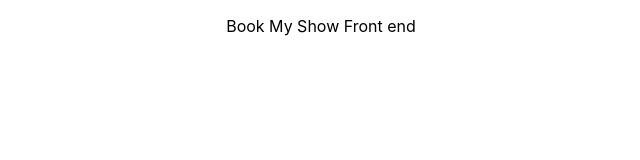
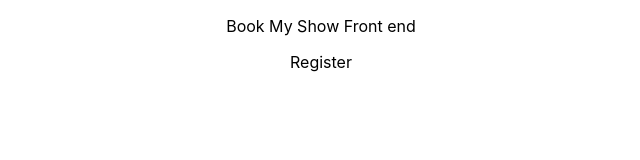
Before and after one commit to swethasuresh-08/BookMyShowProject, a React (Create React App) app in the folder frontend_bms/: page /register in a window 1280 px wide. Shown: the top 160 px of the page, without its empty margins (319-959 px from the left). Built offline with nearby package versions, Linux system fonts and the light colour scheme.

Commit message:
Book My Show FrontEnd Update

```diff
--- a/frontend_bms/package.json
+++ b/frontend_bms/package.json
@@ -8,6 +8,8 @@
     "@testing-library/user-event": "^13.5.0",
     "react": "^18.3.1",
     "react-dom": "^18.3.1",
+    "react-router": "^6.23.1",
+    "react-router-dom": "^6.23.1",
     "react-scripts": "5.0.1",
     "web-vitals": "^2.1.4"
   },
--- a/frontend_bms/src/App.js
+++ b/frontend_bms/src/App.js
@@ -1,10 +1,21 @@
 import logo from './logo.svg';
 import './App.css';
+import {BrowserRouter,Routes,Route} from 'react-router-dom'
+import Home from './pages/Home';
+import Login from './pages/Login';
+import Register from './pages/Register';
 
 function App() {
   return (
     <div className="App">
       <p>Book My Show Front end</p>
+      <BrowserRouter>
+      <Routes>
+        <Route path='/' element={<Home/>}></Route>
+        <Route path='/login' element={<Login/>}/>
+        <Route path='/register' element={<Register/>}/>
+      </Routes>
+      </BrowserRouter>
     </div>
   );
 }
--- /dev/null
+++ b/frontend_bms/src/pages/Home.js
@@ -0,0 +1,11 @@
+import React from 'react'
+
+function Home() {
+  return (
+    <div>
+      Home
+    </div>
+  )
+}
+
+export default Home
--- /dev/null
+++ b/frontend_bms/src/pages/Login.js
@@ -0,0 +1,11 @@
+import React from 'react'
+
+function Login() {
+  return (
+    <div>
+      Login
+    </div>
+  )
+}
+
+export default Login
--- /dev/null
+++ b/frontend_bms/src/pages/Register.js
@@ -0,0 +1,11 @@
+import React from 'react'
+
+function Register() {
+  return (
+    <div>
+      Register
+    </div>
+  )
+}
+
+export default Register
```
Also changed, not shown: 1 other file (tests, documents, lock files or other folders).
